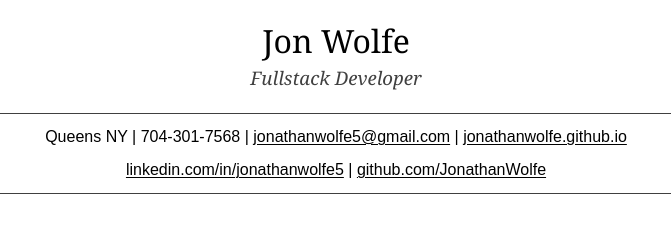
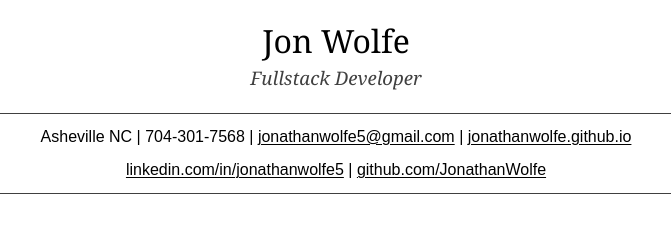
Before and after one commit to JonathanWolfe/jonathanwolfe.github.io, a website: page resume.html in a window 1280 px wide. Shown: the top 235 px of the page, 304-975 px from the left. Drawn offline with Linux system fonts and the light colour scheme.

Commit message:
update address

```diff
--- a/resume.html
+++ b/resume.html
@@ -402,7 +402,7 @@
       </div>
       <address>
         <p>
-          <span class="item">Queens NY</span
+          <span class="item">Asheville NC</span
           ><span class="sep" aria-hidden="true"> | </span
           ><span class="item">704-301-7568</span
           ><span class="sep" aria-hidden="true"> | </span
```
Also changed, not shown: readme.md, 1 other file.
